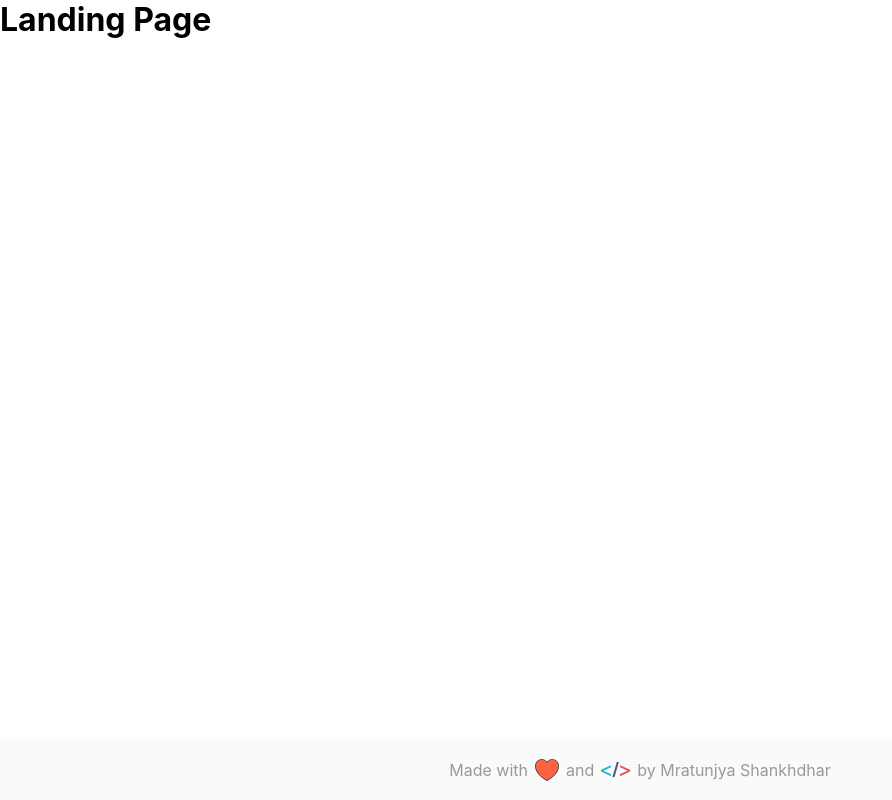
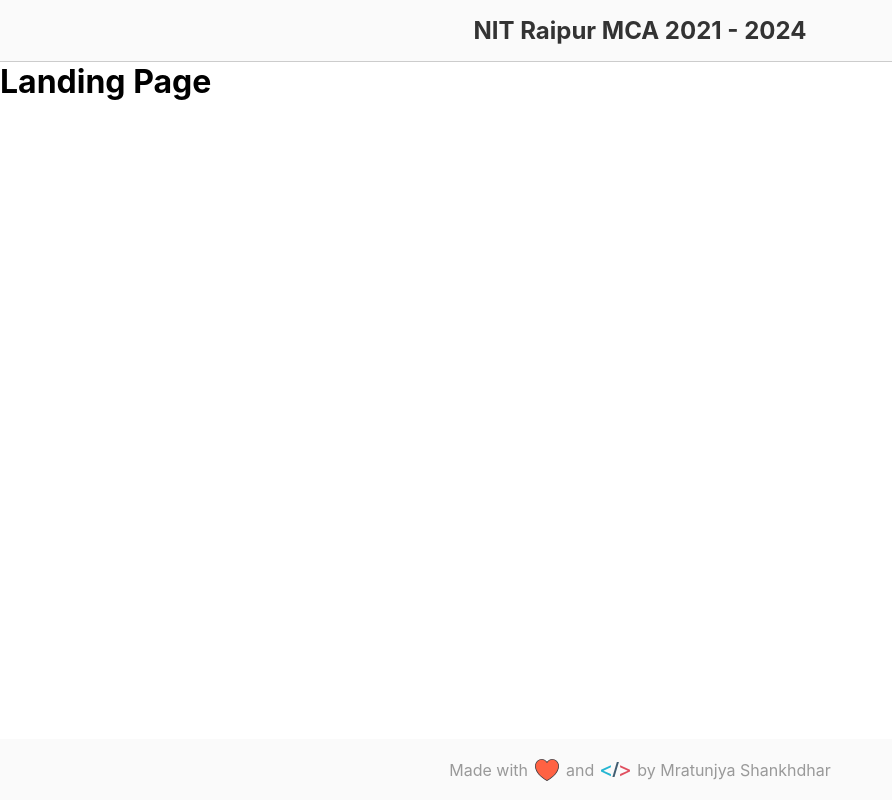
Before and after one commit to mratunjya/nit-raipur-mca, a Next.js app: page / in a window 1280 px wide. Shown: the whole page, without its empty margins (0-892 px from the left). Built offline with nearby package versions, Linux system fonts and the light colour scheme.

Commit message:
Added Header

```diff
--- /dev/null
+++ b/Components/Common/Header/Header.js
@@ -0,0 +1,10 @@
+import { HeaderTag } from './HeaderStyle'
+
+function Header(props) {
+    return (
+        <HeaderTag>
+            {props.header}
+        </HeaderTag>
+    )
+}
+export default Header
--- /dev/null
+++ b/Components/Common/Header/HeaderStyle.js
@@ -0,0 +1,11 @@
+import styled from "styled-components";
+
+export const HeaderTag = styled.header`
+    background-color: #fafafa;
+    padding: 1rem;
+    text-align: center;
+    font-size: 1.5rem;
+    font-weight: bold;
+    color: #333;
+    border-bottom: 1px solid #ccc;
+`;
--- a/pages/index.js
+++ b/pages/index.js
@@ -10,10 +10,11 @@ export default function Home() {
         <meta name="description" content="NIT Raipur MCA 2021 - 2024" />
         <link rel="icon" href="/favicon.ico" />
       </Head>
+      <Header header="NIT Raipur MCA 2021 - 2024" />
       <main>
         <h1>Landing Page</h1>
       </main>
-      <Footer></Footer>
+      <Footer />
     </>
   )
 }
```
